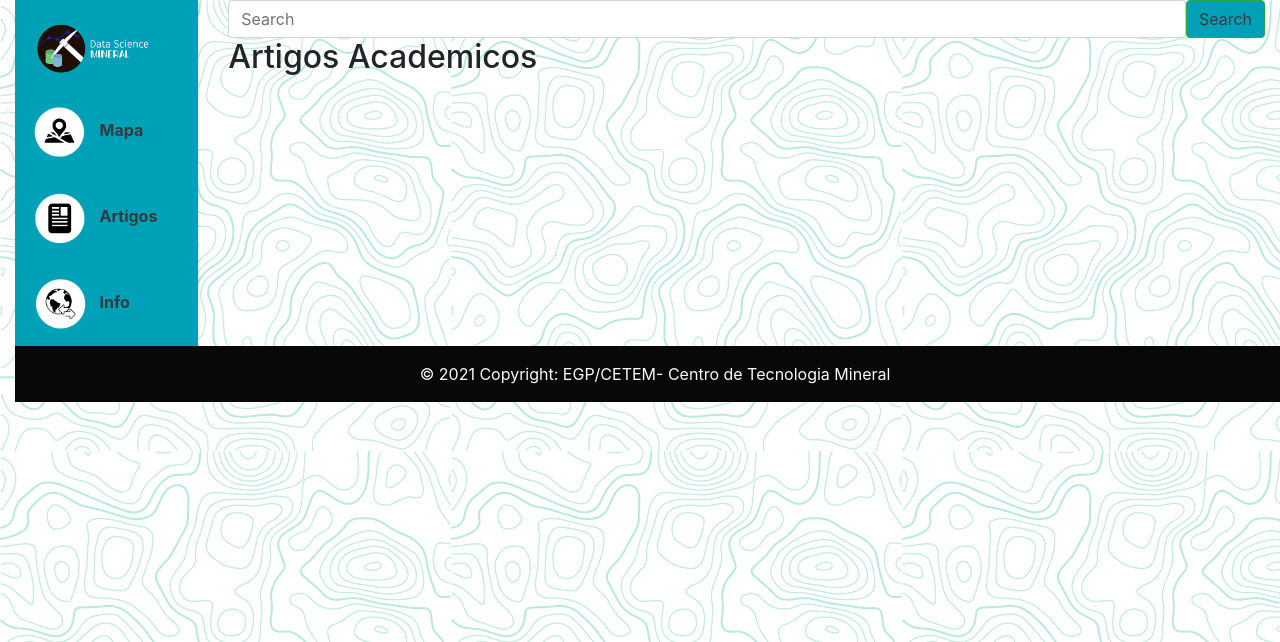
After one commit to Alexandre-C-Cunha/projeto_dsm, a Flask app: page /info in a window 1280 px wide. The commit adds this page. Shown: the top 642 px of the page. Run offline with Flask 2, Linux system fonts and the light colour scheme; some libraries are stand-ins or nearby versions.

Commit message:
menu finalizado e rotas criadas

```diff
--- a/teste/main.py
+++ b/teste/main.py
@@ -8,6 +8,22 @@ def home():
     return render_template('home.html')
 
 
+@app.route('/grid')
+def dashboard():
+    return render_template('dashboard.html')
+
+@app.route('/mapa')
+def mapa():
+    return render_template('mapa_interativo.html')
+
+@app.route('/info')
+def artigo():
+    return render_template('artigos_interativos.html')
+
+@app.route('/export')
+def info():
+    return render_template('infografico_interativo.html')
+
 
 if __name__=='__main__':
     app.run(debug=True)
--- a/teste/static/css/dsm2.css
+++ b/teste/static/css/dsm2.css
@@ -1,13 +1,38 @@
-nav.sidebar.navbar {
-    border-radius: 0px;
-    background:#222;
+
+  .btn{
+    background: #00a0b7;
   }
 
-  .btn {
-  background-color: #222;
-  border: none;
-  color: white;
-  padding: 12px 16px;
-  font-size: 16px;
-  cursor: pointer;
-}
+  .navbar{
+    background: #00a0b7;
+  }
+  .navbar-expand{
+    background: #00a0b7;
+  }
+
+
+
+  #logotipo{
+    max-width: 120px;
+    width: 100%;
+    margin-left: 6%;
+
+  }
+
+
+  #icon_mapa{
+    max-width: 60px;
+    width: 100%;
+  }
+
+
+  #icon_info{
+    max-width: 60px;
+    width: 100%;
+  }
+
+
+  #icon_export{
+    max-width: 60px;
+    width: 100%;
+  }
--- /dev/null
+++ b/teste/templates/artigos_interativos.html
@@ -0,0 +1,4 @@
+{% extends "flebox.html" %}
+{%block area_comum%}
+<h2>Artigos Academicos</h2>
+{%endblock%}
--- /dev/null
+++ b/teste/templates/base2.html
@@ -0,0 +1,31 @@
+<!doctype html>
+<html>
+  <head>
+    <!-- Required meta tags -->
+    <meta charset="utf-8">
+    <meta name="viewport" content="width=device-width, initial-scale=1.0">
+    <meta http-equiv="Content-Language" content="pt-br">
+    <!-- Bootstrap CSS -->
+    <link rel="stylesheet" href="https://stackpath.bootstrapcdn.com/bootstrap/4.1.3/css/bootstrap.min.css" integrity="sha384-MCw98/SFnGE8fJT3GXwEOngsV7Zt27NXFoaoApmYm81iuXoPkFOJwJ8ERdknLPMO" crossorigin="anonymous">
+    <link rel= "stylesheet" type= "text/css" href= "{{ url_for('static', filename='css/dsm.css') }}">
+    <!-- font-awesome -->
+    <script src="https://use.fontawesome.com/f0f637fd30.js"></script>
+    <!-- Bootstrap JS -->
+    <script src="https://code.jquery.com/jquery-3.3.1.slim.min.js" integrity="sha384-q8i/X+965DzO0rT7abK41JStQIAqVgRVzpbzo5smXKp4YfRvH+8abtTE1Pi6jizo" crossorigin="anonymous"></script>
+    <script src="https://cdnjs.cloudflare.com/ajax/libs/popper.js/1.14.3/umd/popper.min.js" integrity="sha384-ZMP7rVo3mIykV+2+9J3UJ46jBk0WLaUAdn689aCwoqbBJiSnjAK/l8WvCWPIPm49" crossorigin="anonymous"></script>
+    <script src="https://stackpath.bootstrapcdn.com/bootstrap/4.1.3/js/bootstrap.min.js" integrity="sha384-ChfqqxuZUCnJSK3+MXmPNIyE6ZbWh2IMqE241rYiqJxyMiZ6OW/JmZQ5stwEULTy" crossorigin="anonymous"></script>
+    <!-- Ajax e Jquery -->
+    <script src="https://ajax.googleapis.com/ajax/libs/jquery/3.4.1/jquery.min.js"></script>
+
+    {% block cabecalho %}{% endblock %}
+  </head>
+  <body>
+    <div class="container-fluid">
+   {% block container %}{% endblock %}
+   <script type=text/javascript>
+      $SCRIPT_ROOT = {{ request.script_root|tojson|safe }};
+    </script>
+    </div>
+  </body>
+
+</html>
--- /dev/null
+++ b/teste/templates/dashboard.html
@@ -0,0 +1,4 @@
+{% extends "flebox.html" %}
+{%block area_comum%}
+<h2>Painel da Mineração</h2>
+{%endblock%}
--- /dev/null
+++ b/teste/templates/flebox.html
@@ -0,0 +1,55 @@
+{% extends "base2.html" %}
+	{% block cabecalho %}
+	<link rel= "stylesheet" type= "text/css" href= "{{ url_for('static', filename='css/dsm2.css') }}">
+	<title>Colunas e linhas</title>
+	{% endblock %}
+	{% block container %}
+	<div class="row">
+		<div class="col-lg-2">
+			<aside class="flex-shrink-1">
+            <nav class="navbar navbar-expand flex-md-column flex-row align-items-start py-2">
+                <div class="collapse navbar-collapse ">
+                    <ul class="flex-md-column flex-row navbar-nav w-100 justify-content-between">
+                    	<li class="nav-item">
+                            <a class="nav-link pl-0 text-dark" href="/grid"><img class="logo" src="/static/img/logotipo_datasciencemineral-06.png" id="logotipo"></a>
+                        </li>
+                        <li class="nav-item">
+                            <a class="nav-link pl-0 text-dark" href="/mapa"><img class="logo" src="/static/img/icones_menu-02.png" id="icon_mapa"> <span class="font-weight-bold">Mapa</span></a>
+                        </li>
+                        <li class="nav-item">
+                            <a class="nav-link pl-0 text-dark" href="/info"><img class="logo" src="/static/img/icones_menu-04.png" id="icon_info"> <span class="font-weight-bold">Artigos</span></a>
+                        </li>
+                        <li class="nav-item">
+                            <a class="nav-link pl-0 text-dark" href="/export"><img class="logo" src="/static/img/icones_menu-06.png" id="icon_export"> <span class="font-weight-bold">Info</span></a>
+                        </li>
+
+                    </ul>
+                </div>
+            </nav>
+        </aside>
+		</div>
+		<div class="col-lg-10">
+			<form class="d-flex">
+		        <input class="form-control me-2" type="search" placeholder="Search" aria-label="Search">
+		        <button class="btn btn-outline-success text-dark" type="submit">Search</button>
+	      	</form>
+			{%block area_comum%}
+			{%endblock%}
+            <p>
+            	<br>
+            </p>
+        </div>
+		<div class="w-100"></div>
+  		<div class="col">
+  			 <footer class="bg-light text-center text-lg-start">
+			  <!-- Copyright -->
+			  <div class="text-light text-center p-3" style="background-color: rgba(8, 8, 8, 8);">
+			    © 2021 Copyright:
+			    <a class="text-light" href="https://cetem.gov.br/">EGP/CETEM- Centro de Tecnologia Mineral</a>
+			  </div>
+			  <!-- Copyright -->
+			</footer>
+			<!-- Footer -->
+  		</div>
+	</div>
+	{% endblock %}
--- /dev/null
+++ b/teste/templates/infografico_interativo.html
@@ -0,0 +1,4 @@
+{% extends "flebox.html" %}
+{%block area_comum%}
+<h2>Infografico Interativo</h2>
+{%endblock%}
--- /dev/null
+++ b/teste/templates/mapa_interativo.html
@@ -0,0 +1,4 @@
+{% extends "flebox.html" %}
+{%block area_comum%}
+<h2>Mapa Interativo</h2>
+{%endblock%}
```
Also changed, not shown: teste/static/img/logotipo_datasciencemineral-05.png (added), teste/static/img/logotipo_datasciencemineral-06.png (added).
